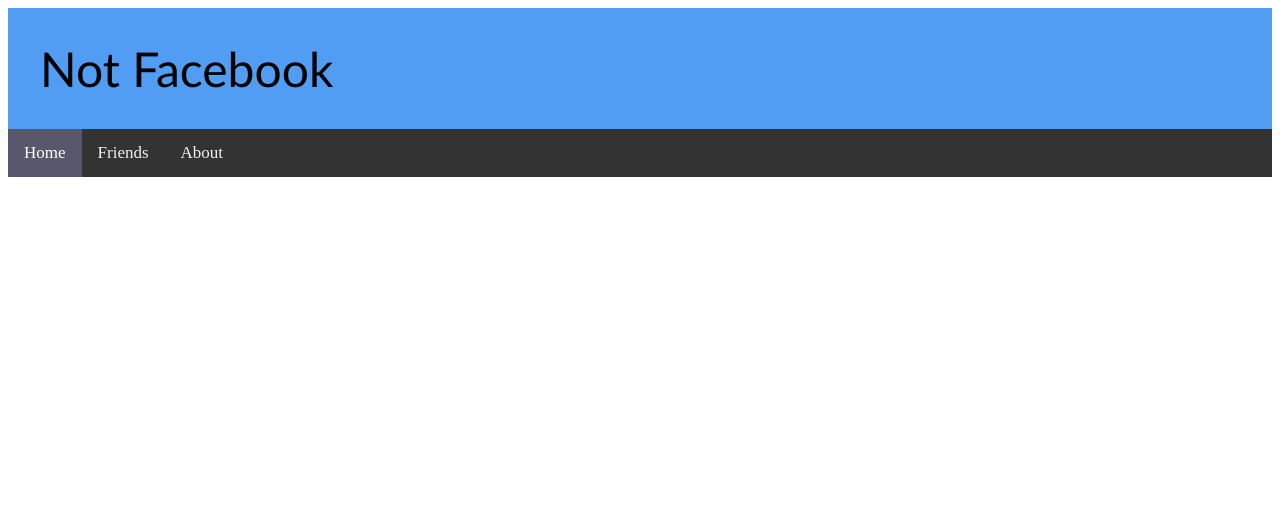
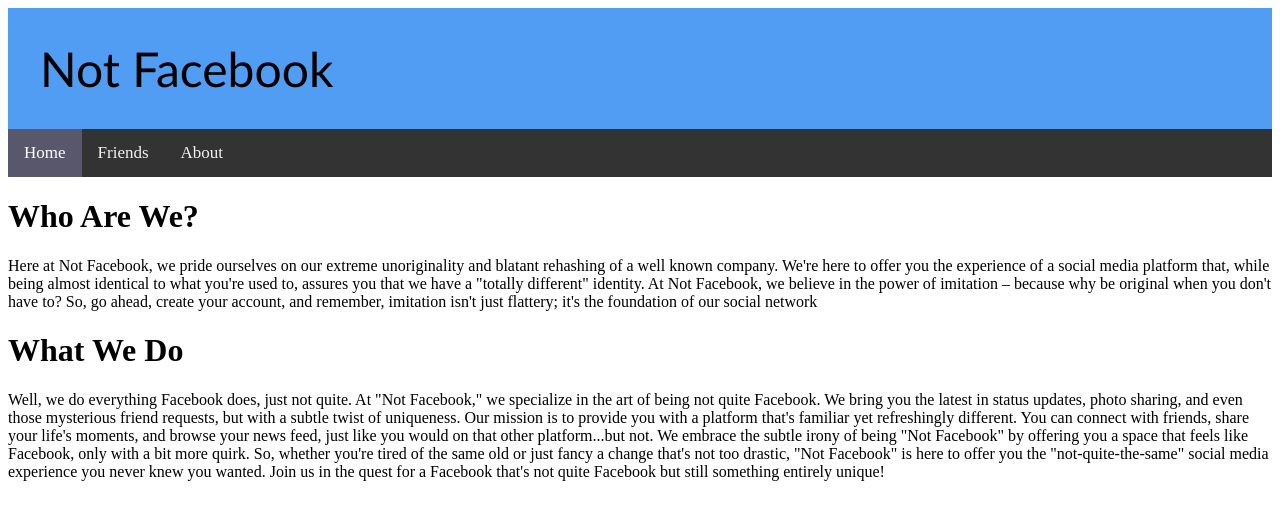
Before and after one commit to danejcamacho/Facebook-Clone-CPSC362, a SvelteKit app in the folder facebook-clone/: page /about in a window 1280 px wide. Shown: the top 520 px of the page. Built offline with nearby package versions, Linux system fonts and the light colour scheme.

Commit message:
added about content

```diff
--- a/facebook-clone/src/routes/about/+page.svelte
+++ b/facebook-clone/src/routes/about/+page.svelte
@@ -3,6 +3,30 @@
     export let data;
 </script>
 
-<div class ="">
+<h1>Who Are We?</h1>
+<p>
+    Here at Not Facebook, we pride ourselves on our extreme unoriginality
+    and blatant rehashing of a well known company. We're here to offer you the experience of a social media
+    platform that, while being almost identical to what you're used to, assures
+    you that we have a "totally different" identity. At Not Facebook, we believe
+    in the power of imitation – because why be original
+    when you don't have to? So, go ahead, create your account, and remember,
+    imitation isn't just flattery; it's the foundation of our social network
+</p>
 
-</div>
+
+<h1>What We Do</h1>
+<p>
+    Well, we do everything Facebook does, just not quite. At "Not Facebook," we
+     specialize in the art of being not quite Facebook. We bring you the latest in
+     status updates, photo sharing, and even those mysterious friend requests, but
+      with a subtle twist of uniqueness. Our mission is to provide you with a platform
+       that's familiar yet refreshingly different. You can connect with friends, share
+       your life's moments, and browse your news feed, just like you would on that other
+        platform...but not. We embrace the subtle irony of being "Not Facebook" by offering
+         you a space that feels like Facebook, only with a bit more quirk. So, whether
+         you're tired of the same old or just fancy a change that's not too drastic, "Not
+         Facebook" is here to offer you the "not-quite-the-same" social media experience you
+         never knew you wanted. Join us in the quest for a Facebook that's not quite Facebook but
+          still something entirely unique!
+</p>
```
